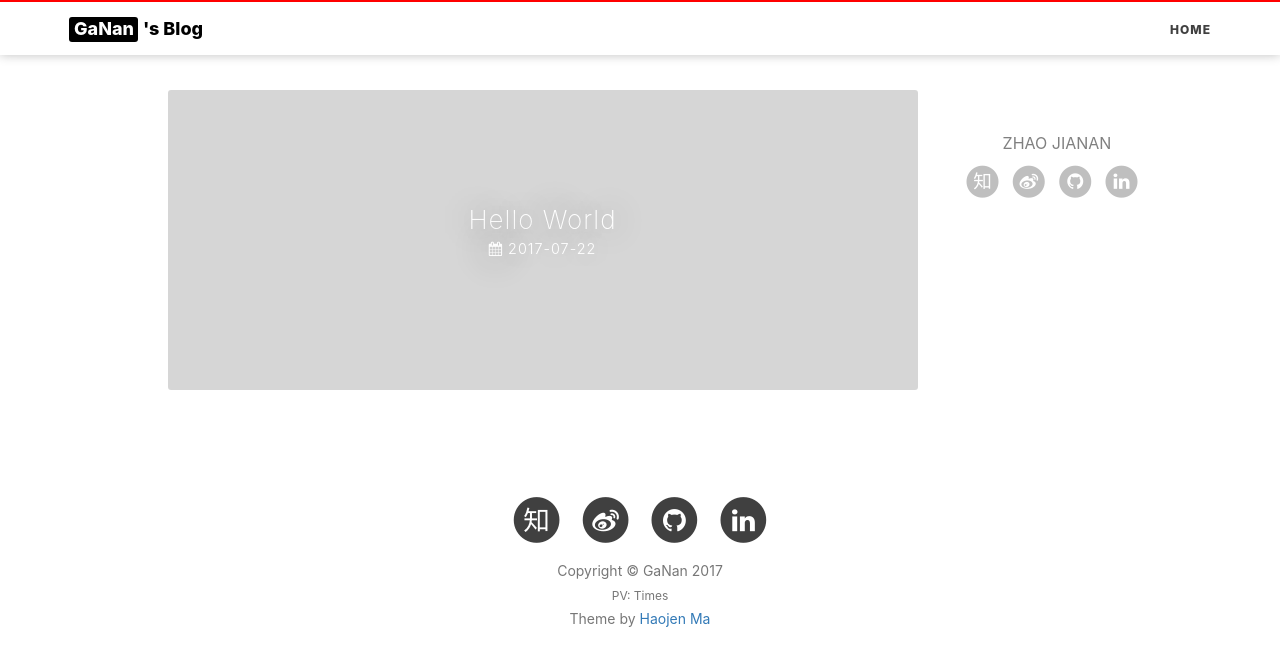
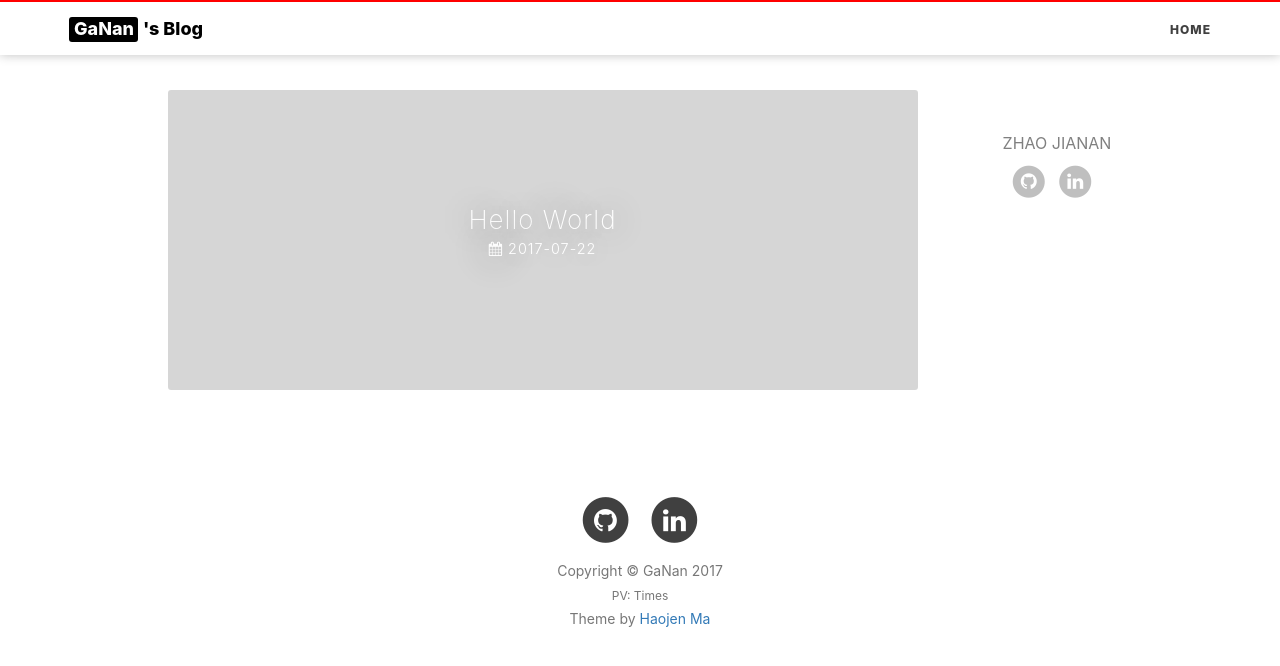
Before and after one commit to zhaojianan/zhaojianan.github.io, a plain HTML site: page index.html in a window 1280 px wide. Drawn offline with nearby package versions, Linux system fonts and the light colour scheme; some packages are replaced by stand-ins of ours; a script that the page names is missing.

Commit message:
Site updated: 2017-07-23 09:30:50

```diff
--- a/index.html
+++ b/index.html
@@ -318,25 +318,7 @@
 
 
 
-                        <li>
-                            <a target="_blank" href="https://www.zhihu.com/people/hzxszjn">
-                                        <span class="fa-stack fa-lg">
-                                            <i class="fa fa-circle fa-stack-2x"></i>
-                                            <i class="fa  fa-stack-1x fa-inverse">知</i>
-                                        </span>
-                            </a>
-                        </li>
 
-
-
-                        <li>
-                            <a target="_blank" href="http://weibo.com/单身狗展览馆馆长">
-                                        <span class="fa-stack fa-lg">
-                                            <i class="fa fa-circle fa-stack-2x"></i>
-                                            <i class="fa fa-weibo fa-stack-1x fa-inverse"></i>
-                                        </span>
-                            </a>
-                        </li>
 
 
 
@@ -392,25 +374,7 @@
 
 
 
-                    <li>
-                        <a target="_blank" href="https://www.zhihu.com/people/hzxszjn">
-                            <span class="fa-stack fa-lg">
-                                <i class="fa fa-circle fa-stack-2x"></i>
-                                <i class="fa  fa-stack-1x fa-inverse">知</i>
-                            </span>
-                        </a>
-                    </li>
 
-
-
-                    <li>
-                        <a target="_blank" href="http://weibo.com/单身狗展览馆馆长">
-                            <span class="fa-stack fa-lg">
-                                <i class="fa fa-circle fa-stack-2x"></i>
-                                <i class="fa fa-weibo fa-stack-1x fa-inverse"></i>
-                            </span>
-                        </a>
-                    </li>
 
 
 
```
Also changed, not shown: 2017/07/22/hello-world/index.html (+2 -20 lines), archives/2017/07/index.html (+1 -19 lines), archives/2017/index.html (+1 -19 lines), archives/index.html (+1 -19 lines).
